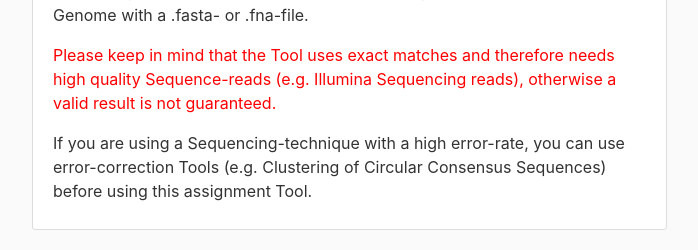
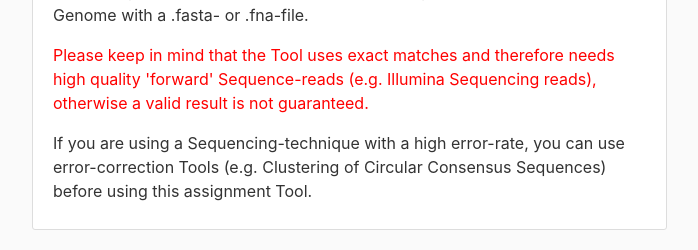
Before and after one commit to w0rt0x/ClAssT---Acinetobacter-baumannii-Clone-type-Assignment-Tool, a Flask app: page / in a window 1280 px wide. Shown: the part 987-1237 px from the top of the page, without its empty margins (53-751 px from the left). Run offline with Flask 2, Linux system fonts and the light colour scheme; some libraries are stand-ins or nearby versions.

Commit message:
Added more Infos about Input-Files

```diff
--- a/Templates/home.html
+++ b/Templates/home.html
@@ -29,7 +29,7 @@
 
               <h4> Input files </h4>
               <p> You can upload the unassembled reads with a .fq-file or the assembled Genome with a .fasta- or .fna-file.</p>
-              <p style="color:red;"> Please keep in mind that the Tool uses exact matches and therefore needs high quality
+              <p style="color:red;"> Please keep in mind that the Tool uses exact matches and therefore needs high quality 'forward'
                   Sequence-reads (e.g. Illumina Sequencing reads), otherwise a valid result is not guaranteed.</p>
               <p> If you are using a Sequencing-technique with a high error-rate, you can use error-correction Tools
                   (e.g. Clustering of Circular Consensus Sequences) before using this assignment Tool.</p>
```
